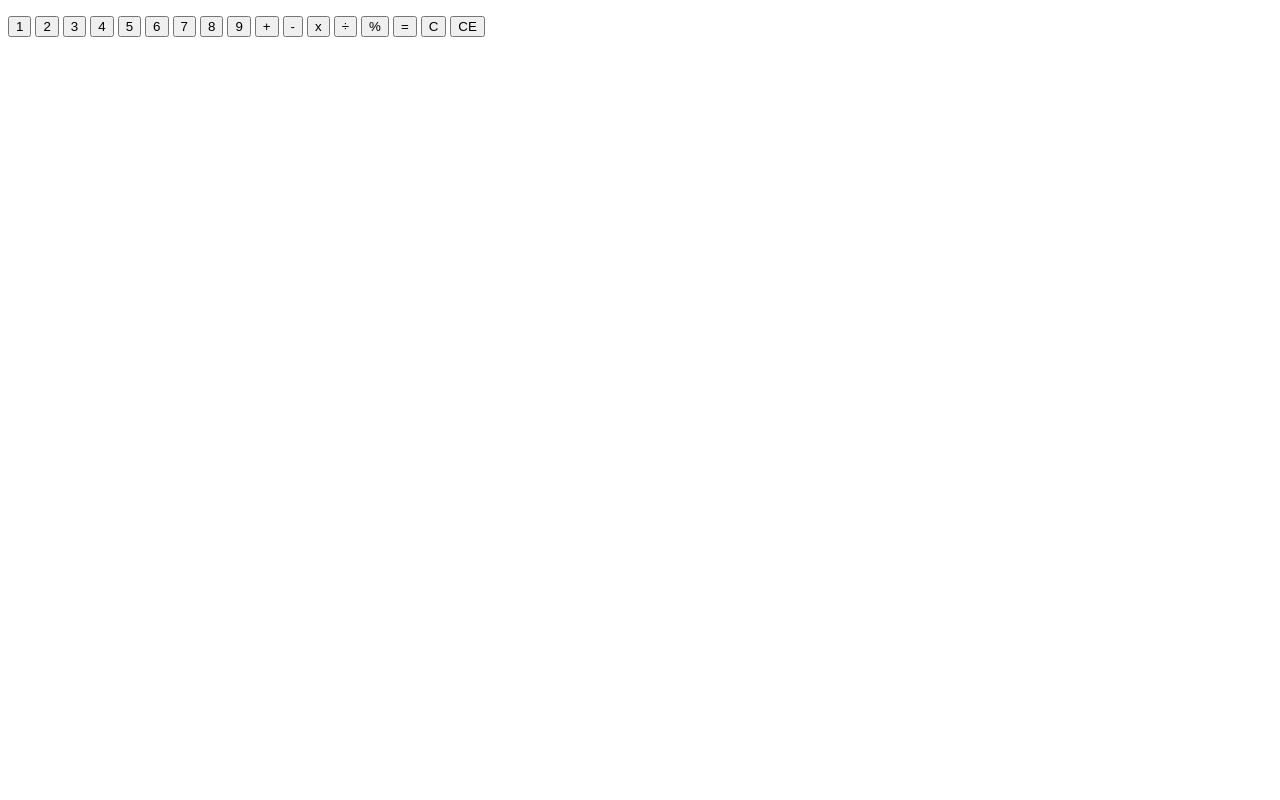
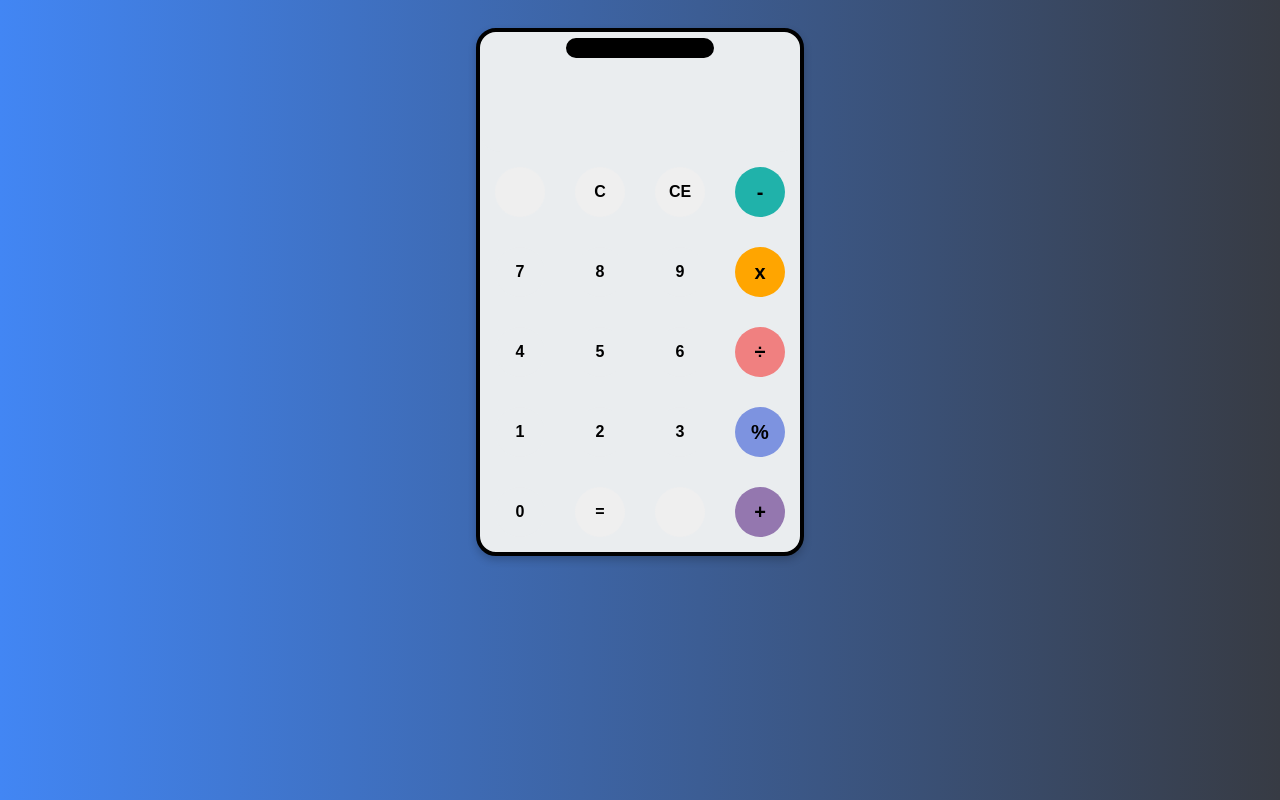
Before and after one commit to Truongkhoa1999/Calculator_PureJS, a plain HTML site: page index.html in a window 1280 px wide. Both pictures are taken after a click on the button "CE". Drawn offline with Linux system fonts and the light colour scheme.

Commit message:
third commit

```diff
--- a/index.html
+++ b/index.html
@@ -11,46 +11,42 @@
 </head>
 
 <body>
-    <div class="container">
+    <div id="container">
         <!-- result -->
-        <div class="result">
-            <div class="old-result">
+        <div id="result">
+            <div id="old-result">
+                <!-- <p id="old-value"></p> -->
+            </div>
+            <!-- output -->
+            <div id="output">
+                <p id="output-value"></p>
+            </div>
+        </div>
 
-            </div>
-            <p class="old-value">
-
-            </p>
-        </div>
-        <!-- output -->
-        <div class="output">
-            <p class="output-value">
-
-            </p>
-        </div>
         <!-- keyboard -->
-        <div class="keyboard">
-            <!-- integer -->
+        <div id="keyboard">
+            <!--C is delete all-->
+            <!--CE is delete a signle pattern-->
+            <button class="blank" id="blank"></button>
+            <button class="system" id="C">C</button>
+            <button class="system" id="CE">CE</button>
+            <button class="system" id="-">-</button>
+            <button class="integer" id="7">7</button>
+            <button class="integer" id="8">8</button>
+            <button class="integer" id="9">9</button>
+            <button class="system" id="*">x</button>
+            <button class="integer" id="4">4</button>
+            <button class="integer" id="5">5</button>
+            <button class="integer" id="6">6</button>
+            <button class="system" id="/">÷</button>
             <button class="integer" id="1">1</button>
             <button class="integer" id="2">2</button>
             <button class="integer" id="3">3</button>
-            <button class="integer" id="4">4</button>
-            <button class="integer" id="5">5</button>
-            <button class="integer" id="6">6</button>
-            <button class="integer" id="7">7</button>
-            <button class="integer" id="8">8</button>
-            <button class="integer" id="9">9</button>
-            <!-- operator -->
-            <button class="operator" id="+">+</button>
-            <button class="operator" id="-">-</button>
-            <button class="operator" id="*">x</button>
-            <button class="operator" id="/">÷</button>
-            <button class="operator" id="%">%</button>
-            <button class="operator" id="=">=</button>
-            <!-- function -->
-            <button class="system" id="C">C</button>  <!--C is delete all-->
-            <button class="system" id="CE">CE</button> <!--CE is delete a signle pattern-->
-
-
+            <button class="system" id="%">%</button>
+            <button class="integer" id="0">0</button>
+            <button class="system" id="=">=</button>
+            <button class="blank" id="blank"></button>
+            <button class="system" id="+">+</button>
         </div>
     </div>
     <script src="main.js"></script>
--- a/main.js
+++ b/main.js
@@ -0,0 +1,74 @@
+// return function
+function getOldValue() {
+    return document.getElementById('old-result').innerText
+}
+function getOutput() {
+    return document.getElementById('output').innerText
+}
+// print function
+function printOldValue(num) {
+    document.getElementById('old-result').innerText = num
+}
+function printOutput(num) {
+
+    if (num == "") {
+        document.getElementById('output').innerText = num
+    } else {
+        document.getElementById('output').innerText = stringFormat(num)
+    }
+}
+// US UK integer format
+function stringFormat(num) {
+    var n = Number(num)
+    var value = n.toLocaleString('en')
+    return value
+}
+// return Number value type method
+function returnNumber(num) {
+    return Number(num.replace(/,/g, ''))
+}
+// DOM event listener for integer
+var integer = document.getElementsByClassName('integer')
+for (var i = 0; i < integer.length; i++) {
+    integer[i].addEventListener('click', function () {
+        var value = returnNumber(getOutput())
+        if (value != NaN) {
+            value += this.id
+            printOutput(value)
+        }
+    }
+    )
+}
+// DOM event listener for system
+var system = document.getElementsByClassName('system')
+for (var i = 0; i < system.length; i++) {
+    system[i].addEventListener('click', function () {
+        if (this.id == 'CE') {
+            printOutput('')
+            printOldValue('')
+        } else if (this.id == "C") {
+            let value = returnNumber(getOutput()).toString()
+            if (value) {
+                value = value.substr(0, value.length -1)
+                printOutput(value)
+            }
+        } else{
+             var output = getOutput()
+             var oldValue = getOldValue()
+             if(output != ""){
+                output = returnNumber(output)
+                oldValue += output
+                if(this.id == '='){
+                    var finalOutput = eval (oldValue)
+                    printOutput(finalOutput)
+                    printOldValue('')
+                } else {
+                    oldValue += this.id
+                    printOutput('')
+                    printOldValue(oldValue)
+                }
+             }
+        }
+    }
+    )
+}
--- a/style.css
+++ b/style.css
@@ -0,0 +1,117 @@
+/* general style */
+body {
+    font-family: Roboto;
+    background: #373B44;
+    background: -webkit-linear-gradient(to right, #4286f4, #373B44);
+    background: linear-gradient(to right, #4286f4, #373B44);
+}
+
+#container {
+    max-width: 320px;
+    height: 520px;
+    background-color: #eaedef;
+    top: 20px;
+    margin: 0 auto;
+    position: relative;
+    border: 0.25em solid;
+    border-radius: 20px;
+    box-shadow: 0 4px 8px rgba(0, 0, 0, 0.2);
+}
+
+#result {
+    height: 120px;
+    border-bottom: 0;
+    border-radius: 20px;
+    background-color: #eaedef;
+    display: flex;
+    flex-direction: column;
+}
+
+#output {
+    text-align: right;
+    height: 20px;
+    margin: 24px 20px;
+    padding-top: 20px;
+    font-size: 25px;
+    color: red;
+
+}
+
+#old-result {
+    color: yellow;
+    text-align: center;
+    min-width: 8rem;
+    width: auto;
+    height: auto;
+    margin: auto;
+    font-size: 15px;
+    padding: 0.5rem;
+    background-color: black;
+    border: 2px solid black;
+    border-radius: 10rem;
+}
+
+
+#keyboard {
+    height: 400px;
+}
+
+/* modified style */
+.system,
+.integer,
+.blank {
+    width: 50px;
+    height: 50px;
+    margin: 15px;
+    float: left;
+    border-radius: 50%;
+    border-width: 0;
+    font-weight: bold;
+    font-size: 16px;
+}
+
+.integer,
+.trong {
+    background-color: #eaedef;
+}
+
+.system,
+.integer {
+    cursor: pointer;
+}
+
+.system:active,
+.integer:active {
+    font-size: 13px;
+}
+
+.system:focus,
+.integer:focus,
+.trong:focus {
+    outline: 0;
+}
+
+button:nth-child(4) {
+    font-size: 20px;
+    background-color: #20b2aa;
+}
+
+button:nth-child(8) {
+    font-size: 20px;
+    background-color: #ffa500;
+}
+
+button:nth-child(12) {
+    font-size: 20px;
+    background-color: #f08080;
+}
+
+button:nth-child(16) {
+    font-size: 20px;
+    background-color: #7d93e0;
+}
+
+button:nth-child(20) {
+    font-size: 20px;
+    background-color: #9477af;
+}
```
